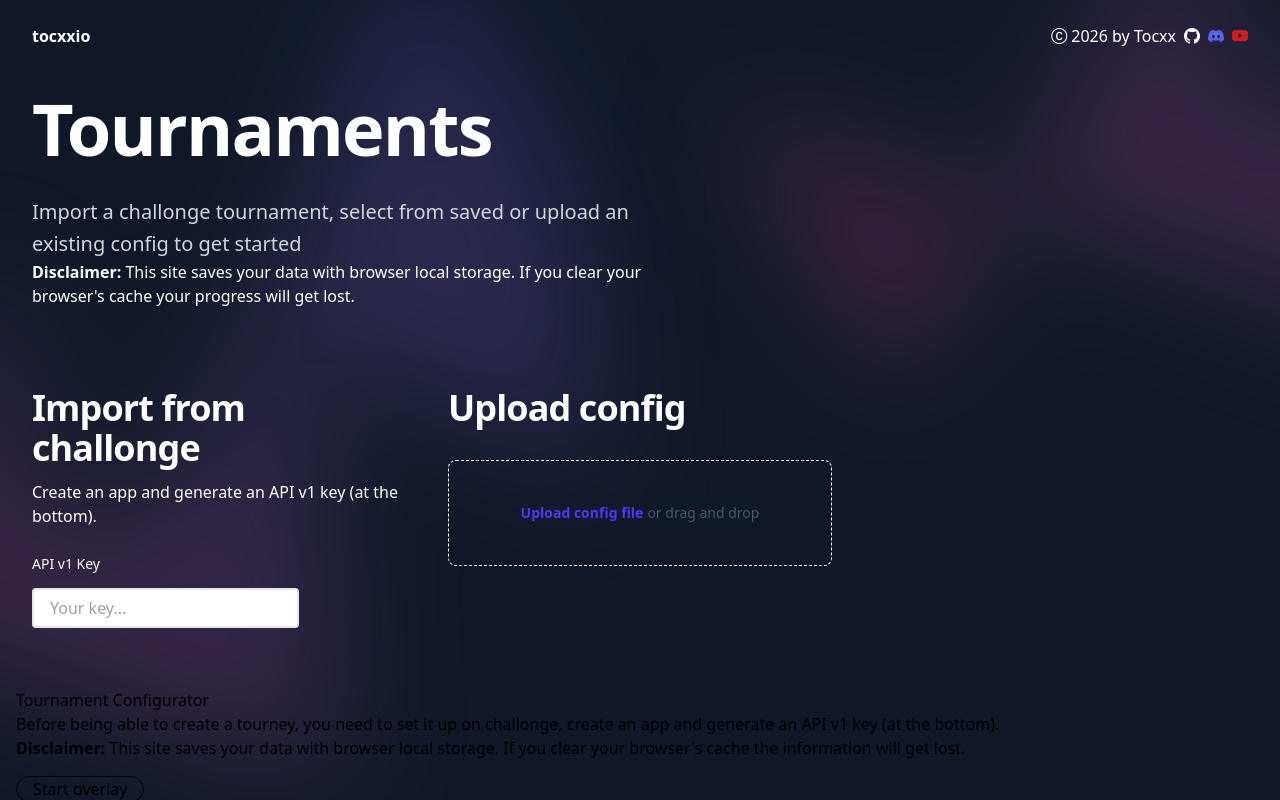
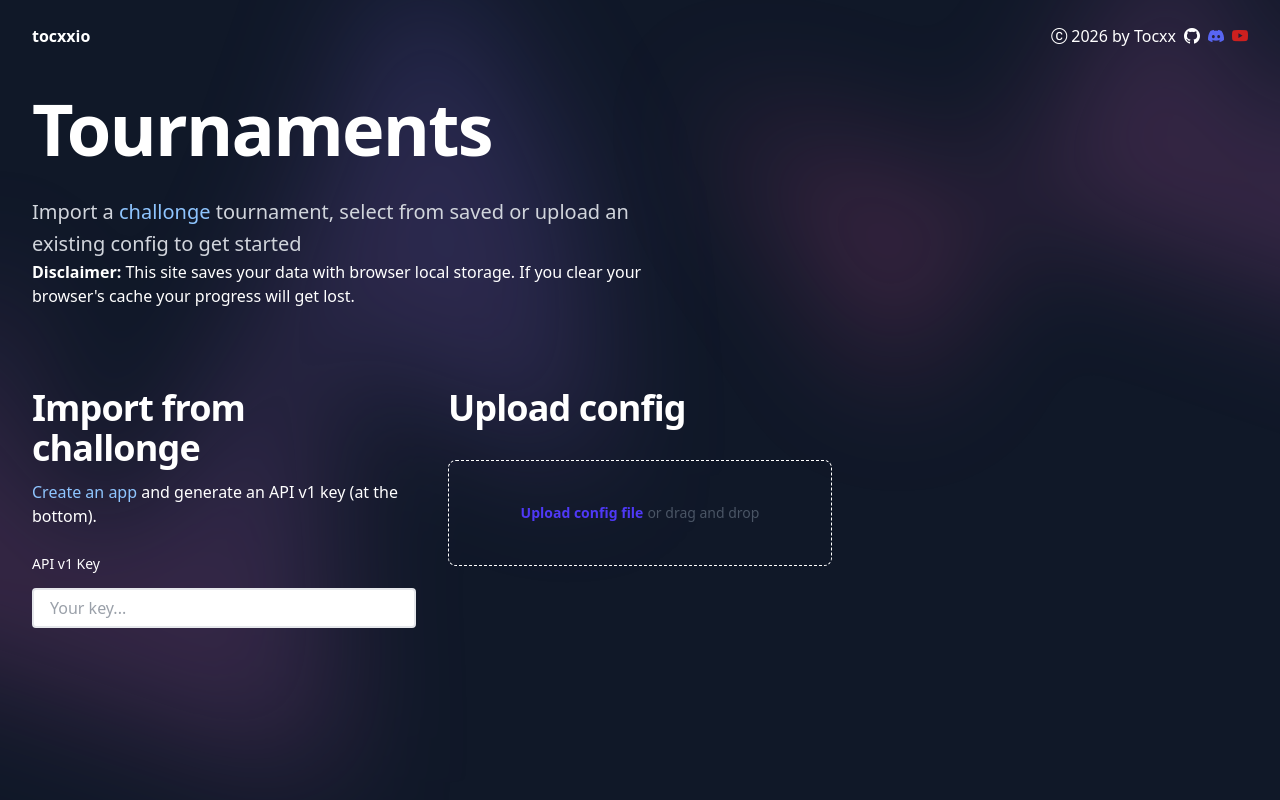
Before and after one commit to tocxx/tocxx.github.io, an Angular app: page /tourneys in a window 1280 px wide. Built offline with nearby package versions, Linux system fonts and the light colour scheme.

Commit message:
tourney config navigation

```diff
--- a/src/app/pages/tournament/components/home/home.component.html
+++ b/src/app/pages/tournament/components/home/home.component.html
@@ -1,4 +1,4 @@
-<!--<div
+<div
   class="container visually-hidden border rounded p-3 mb-2"
   id="tourneyConfig"
 >
@@ -565,4 +565,3 @@
   </div>
 </div>
 <div class="offcanvas offcanvas-end" id="ocMapEdit"></div>
--->
--- a/src/app/pages/tournament/tournament.component.html
+++ b/src/app/pages/tournament/tournament.component.html
@@ -1,19 +1,24 @@
 <main>
+  @if (!current()) {
     <div class="mx-auto max-w-7xl px-6 lg:px-8">
       <div class="mx-auto max-w-2xl lg:mx-0">
-      <h2 class="text-5xl font-semibold tracking-tight text-white sm:text-7xl">
+        <h2
+          class="text-5xl font-semibold tracking-tight text-white sm:text-7xl"
+        >
           Tournaments
         </h2>
         <p
           class="mt-8 text-lg font-medium text-pretty text-gray-300 sm:text-xl/8"
         >
-        Import a <a href="https://challonge.com/">challonge</a> tournament,
-        select from saved or upload an existing config to get started
+          Import a
+          <a class="text-blue-300" href="https://challonge.com/">challonge</a>
+          tournament, select from saved or upload an existing config to get
+          started
         </p>
         <p class="text-white text-pretty">
           <strong>Disclaimer:</strong> This site saves your data with browser
-        local storage. If you clear your browser's cache your progress will get
-        lost.
+          local storage. If you clear your browser's cache your progress will
+          get lost.
         </p>
       </div>
       <div class="mx-auto mt-20 max-w-2xl lg:mx-0 lg:max-w-none">
@@ -25,7 +30,9 @@
               Import from challonge
             </dd>
             <dd class="text-white mb-5">
-            <a href="https://connect.challonge.com/challonge/apps"
+              <a
+                class="text-blue-300"
+                href="https://connect.challonge.com/challonge/apps"
                 >Create an app</a
               >
               and generate an API v1 key (at the bottom).
@@ -33,18 +40,22 @@
             <label for="apikey" class="block text-sm/6 font-medium text-white"
               >API v1 Key</label
             >
-          <div class="mt-2 mb-5 w-100">
+            <div class="mt-2 mb-5">
               <input
                 type="text"
                 name="apikey"
                 id="name"
-              class="input"
+                class="input w-full"
                 placeholder="Your key..."
                 (blur)="onAPIKey($event)"
               />
             </div>
             @if (challongeTournaments().length > 0) {
-            <select (input)="selectChallongeTournament($event)">
+              <select
+                class="block text-black w-full rounded-md border-0 bg-white p-2 shadow-sm"
+                (change)="selectChallongeTournament($event)"
+              >
+                <option disabled selected>Pick a tournament</option>
                 @for (tourney of challongeTournaments(); track tourney.id) {
                   <option [value]="tourney.id">{{ tourney.name }}</option>
                 }
@@ -114,68 +125,10 @@
         </dl>
       </div>
     </div>
-
-  <div class="flex px-4 py-5">
-    <div class="row flex-lg-row align-items-center g-5 py-5">
-      <div class="col-6">
-        <h1 class="display-5 fw-bold">Tournament Configurator</h1>
-        <p class="lead mb-4">
-          Before being able to create a tourney, you need to set it up on
-          <a href="https://challonge.com/">challonge</a>,
-          <a href="https://connect.challonge.com/challonge/apps"
-            >create an app</a
-          >
-          and generate an API v1 key (at the bottom).<br />
-          <strong>Disclaimer:</strong> This site saves your data with browser
-          local storage. If you clear your browser's cache the information will
-          get lost.
-        </p>
-        <div class="row">
-          <button
-            class="btn btn-outline-secondary"
-            type="button"
-            id="btnStartOverlay"
-          >
-            Start overlay
+  } @else {
+    <button class="rounded-md bg-blue-300 p-2" (click)="reset()">
+      <- Back to tournament setup
     </button>
-        </div>
-      </div>
-      <div class="col-6">
-        <div id="divAPIInput">
-          <h1 class="h2">Challonge setup</h1>
-          <div class="row needs-validation" id="APIKeyRow">
-            <div class="input-group mb-3">
-              <input
-                type="text"
-                class="form-control"
-                id="APIKey"
-                placeholder="Challonge API key"
-              />
-              <button
-                class="btn btn-outline-secondary"
-                type="button"
-                id="btnAPIKey"
-              >
-                Go
-              </button>
-              <div class="invalid-feedback">
-                Something is wrong with this key
-              </div>
-            </div>
-          </div>
-        </div>
-        <div class="visually-hidden" id="divPickTourney">
-          <h1 class="h2">Pick a tourney</h1>
-          <div class="row" id="slTourneyRow">
-            <div class="input-group mb-3">
-              <select class="form-select" name="tourney" id="slTourney">
-                <option selected>Choose which tourney</option>
-              </select>
-            </div>
-          </div>
-        </div>
-      </div>
-    </div>
-  </div>
     <router-outlet />
+  }
 </main>
--- a/src/app/pages/tournament/tournament.component.ts
+++ b/src/app/pages/tournament/tournament.component.ts
@@ -15,6 +15,11 @@ export class TournamentPageComponent {
   tournaments = this._tournament.tournaments;
   fileError = signal(false);
   fileStatus: WritableSignal<string | undefined> = signal(undefined);
+  current = this._tournament.currentTournament;
+
+  reset() {
+    this._tournament.resetCurrent();
+  }
 
   onAPIKey(e: Event) {
     this._tournament.fetchChallongeTournaments(
--- a/src/app/services/tournament.service.ts
+++ b/src/app/services/tournament.service.ts
@@ -27,7 +27,6 @@ export class TournamentService {
 
   async fetchChallongeTournaments(apiKey: string) {
     const params = new HttpParams().set('api_key', apiKey);
-
     this._http
       .get<any>('https://challonge-proxy.jonas00.com/proxy/tournaments.json', {
         params,
@@ -104,4 +103,8 @@ export class TournamentService {
   setTournament(tournament: TournamentObject) {
     this.#currentTournament.set(tournament);
   }
+
+  resetCurrent() {
+    this.#currentTournament.set(undefined);
+  }
 }
```
Lines whose indentation alone changed are shown as unchanged.
